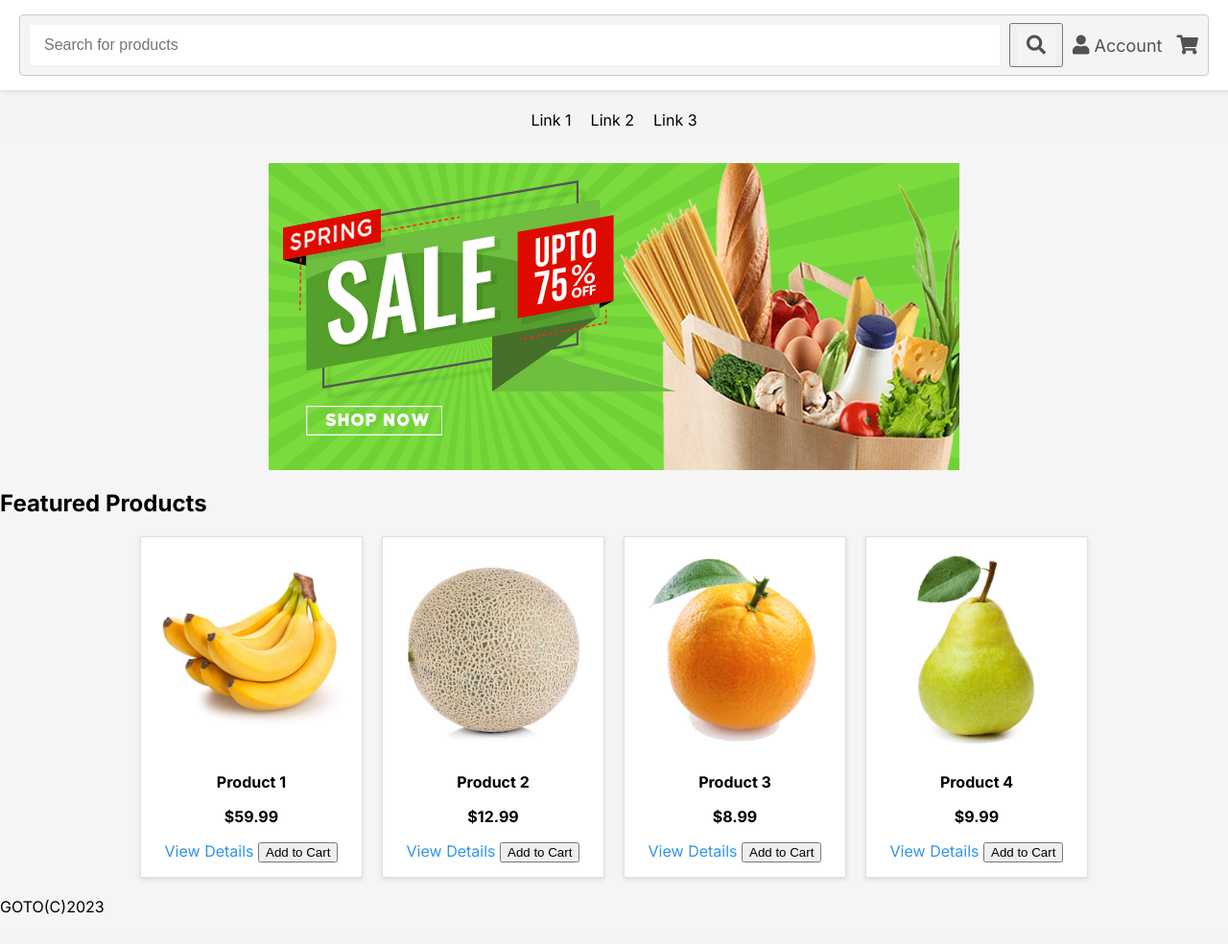
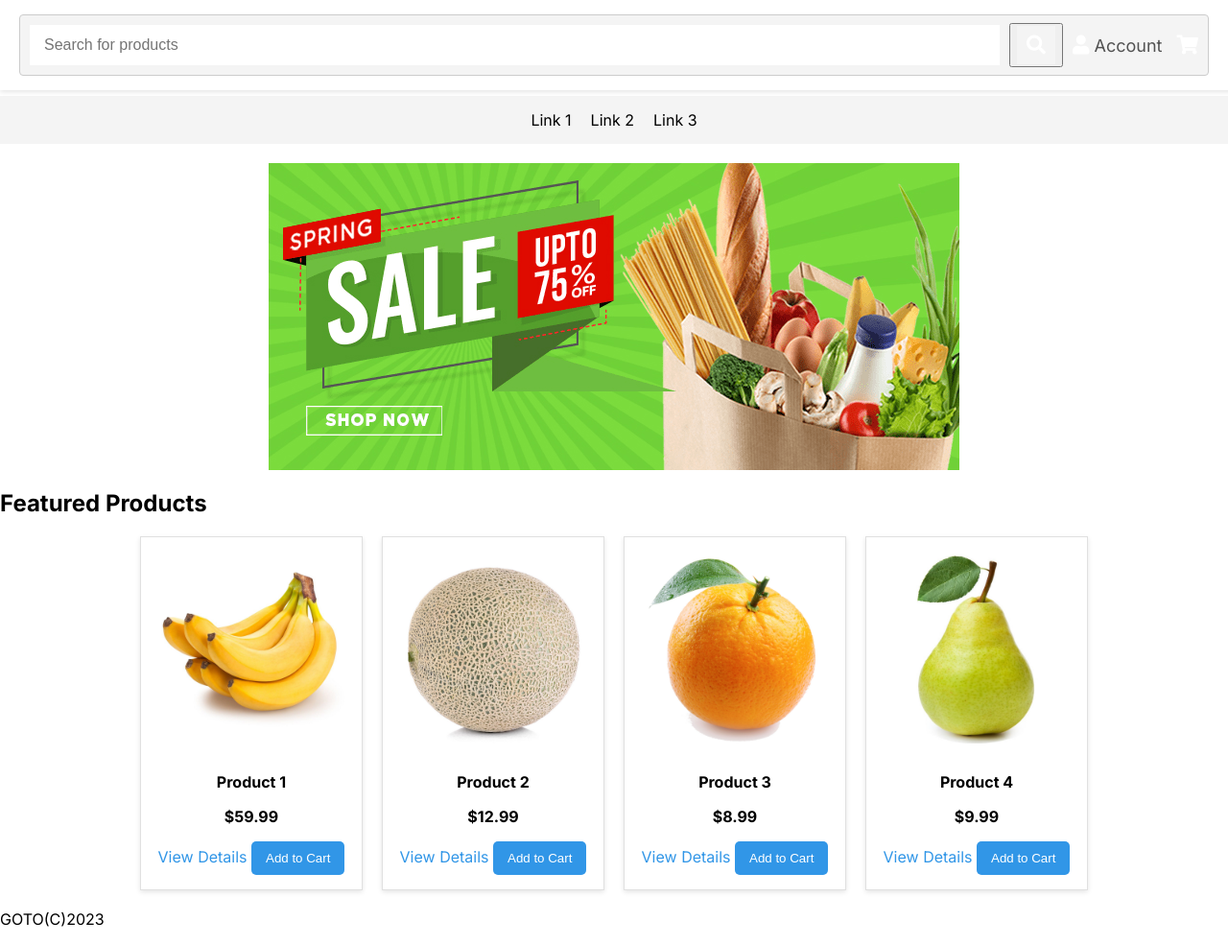
Before and after one commit to hannahmadelyn/MSP, a PHP site: the page made by goto/user's_view/store.html in a window 1280 px wide. Shown: the whole page at 96% size. Before the commit the page ends 953 px from the top, so only its background shows below. Run offline with PHP 8.4, Linux system fonts and the light colour scheme.

Commit message:
cart more changes made

```diff
--- a/goto/css/store_style.css
+++ b/goto/css/store_style.css
@@ -1,6 +1,6 @@
 /* --- Base Styles --- */
 body {
-    background-color: #F5F5F5;
+    background-color: #ffffff;
     margin: 0;
     font-family: 'Inter', sans-serif;
     padding-top: 80px; /* Increased top padding to accommodate the fixed header */
@@ -12,7 +12,7 @@ a {
 }
 
 i {
-    color: #525252;
+    color: #ffffff;
     font-size: 20px;
 }
 
@@ -290,3 +303,17 @@ header .user-cart-icons a:hover {
     color: red;
     background-color: #f5f5f5;
 }
+
+
+/* Button Styles */
+.add-to-cart-btn {
+    /* Your button styling here */
+    background-color: #3196E7;
+    color: #ffffff;
+    padding: 10px 15px;
+    border: none;
+    border-radius: 5px;
+    cursor: pointer;
+    transition: background-color 0.3s;
+
+}
--- a/goto/user's_view/store.html
+++ b/goto/user's_view/store.html
@@ -41,12 +41,13 @@
             <h2>Featured Products</h2>
            <div class="product-grid">
 
+           <!-- Product 1 -->
 <div class="product-card" data-product-id="001">
     <img src="/goto/img/banana.png" alt="Product 1">
     <p class="product-name">Product 1</p>
     <p class="product-price">$59.99</p>
     <a href="product.html?productID=001">View Details</a>
-                <button onclick="addItemToCart('001', 'Product 1', 59.99,'/goto/img/banana.png')">Add to Cart</button>
+    <button class="add-to-cart-btn" onclick="addItemToCart('001', 'Product 1', 59.99,'/goto/img/banana.png')">Add to Cart</button>
 </div>
 
 <!-- Product 2 -->
@@ -55,7 +56,7 @@
     <p class="product-name">Product 2</p>
     <p class="product-price">$12.99</p>
     <a href="product.html?productID=002">View Details</a>
-                <button onclick="addItemToCart('002', 'Product 2', 12.99,'/goto/img/cantaloupe.png')">Add to Cart</button>
+    <button class="add-to-cart-btn" onclick="addItemToCart('002', 'Product 2', 12.99,'/goto/img/cantaloupe.png')">Add to Cart</button>
 </div>
 
 <!-- Product 3 -->
@@ -64,7 +65,7 @@
     <p class="product-name">Product 3</p>
     <p class="product-price">$8.99</p>
     <a href="product.html?productID=003">View Details</a>
-                <button onclick="addItemToCart('003', 'Product 3', 8.99,'/goto/img/orange.png')">Add to Cart</button>
+    <button class="add-to-cart-btn" onclick="addItemToCart('003', 'Product 3', 8.99,'/goto/img/orange.png')">Add to Cart</button>
 </div>
 
 <!-- Product 4 -->
@@ -73,8 +74,9 @@
     <p class="product-name">Product 4</p>
     <p class="product-price">$9.99</p>
     <a href="product.html?productID=004">View Details</a>
-                <button onclick="addItemToCart('004', 'Product 4', 9.99,'/goto/img/pear.png')">Add to Cart</button>
+    <button class="add-to-cart-btn" onclick="addItemToCart('004', 'Product 4', 9.99,'/goto/img/pear.png')">Add to Cart</button>
 </div>
+
             </div>
         </section>
     </main>
```
Also changed, not shown: other parts of goto/css/store_style.css (+22 -9 lines), goto/user's_view/product.html (+7 -1 lines). Lines whose indentation alone changed are shown as unchanged.
